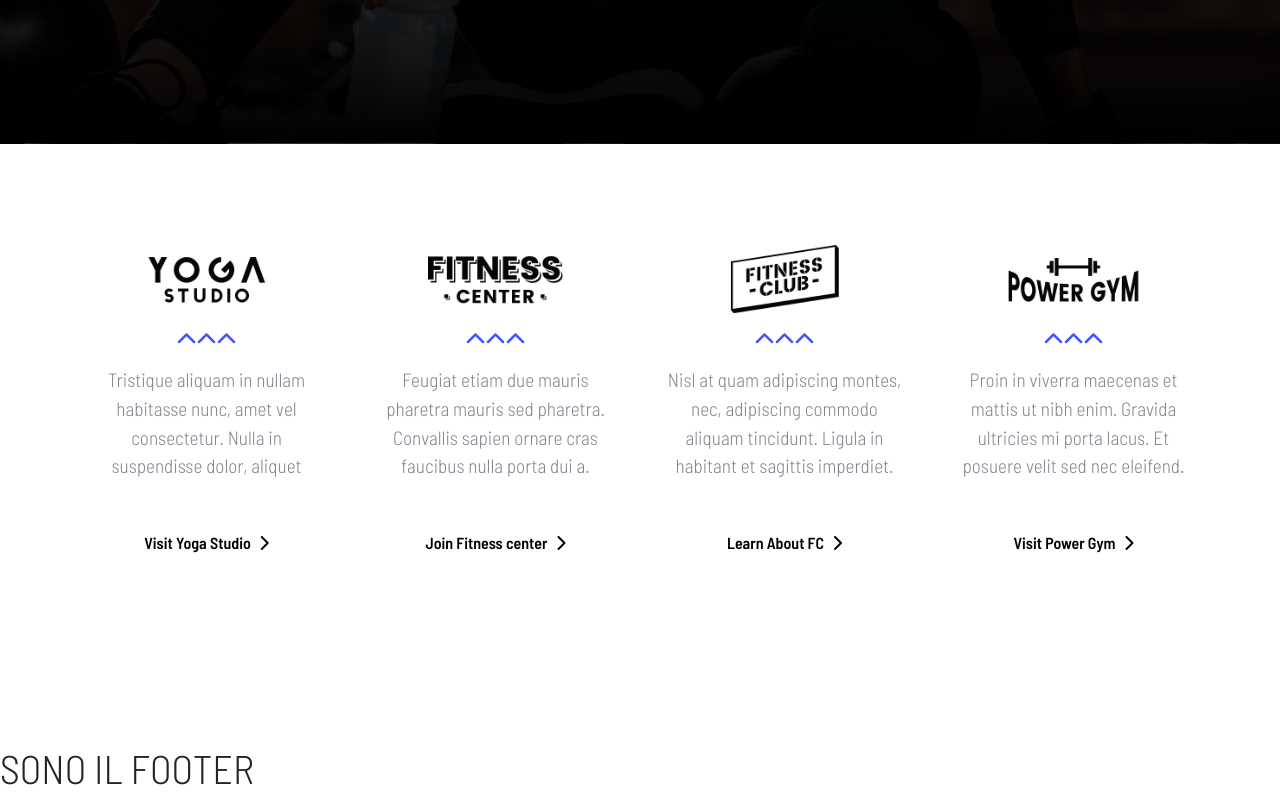
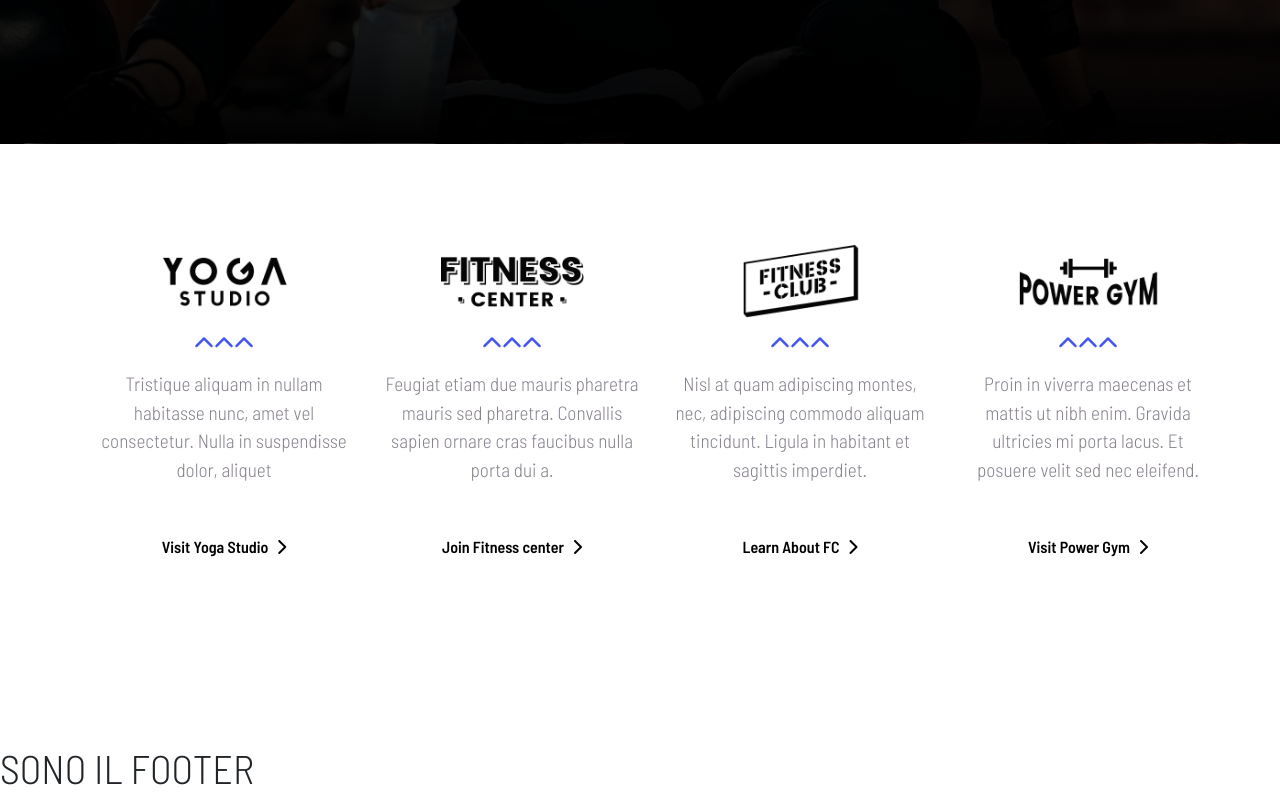
Before and after one commit to emilianogastaldo/proj-html-vuejs, a Vue app: page / in a window 1280 px wide. Shown: the part 798-1598 px from the top of the page. Built offline with nearby package versions, Linux system fonts and the light colour scheme.

Commit message:
fixed sponsor section

```diff
--- a/src/components/main/SponsorCard.vue
+++ b/src/components/main/SponsorCard.vue
@@ -9,7 +9,7 @@ export default {
         link: String
     },
     computed: {
-        ImagePath() {
+        imagePath() {
             const path = new URL(`../../assets/images/${this.img}`, import.meta.url);
             return path.href;
         }
@@ -19,7 +19,7 @@ export default {
 <template>
     <div class="card" style="width: 18rem;">
         <a :href="url">
-            <img :src="ImagePath" class="card-img-top" :alt="link">
+            <img :src="imagePath" class="card-img-top" :alt="link">
             <div class="card-body">
                 <h5 class="card-title d-flex justify-content-center"><i class="fa-solid fa-chevron-up"></i><i
                         class="fa-solid fa-chevron-up"></i><i class="fa-solid fa-chevron-up"></i></h5>
--- a/src/components/main/SponsorLinks.vue
+++ b/src/components/main/SponsorLinks.vue
@@ -15,7 +15,11 @@ export default {
 <template>
     <section id="sponsor" class="container">
         <div class="card-container d-flex justify-content-center align-items-center column-gap-3 text-center">
-            <SponsorCard v-for="sponsor in sponsors" :key="sponsor.id" v-bind="sponsor" />
+            <ul>
+                <li v-for="sponsor in sponsors" :key="sponsor.id">
+                    <SponsorCard v-bind="sponsor" />
+                </li>
+            </ul>
         </div>
     </section>
 </template>
@@ -25,4 +29,9 @@ export default {
     min-height: 600px;
     padding: 100px 0 100px 0;
 }
+
+ul {
+    list-style-type: none;
+    display: flex;
+}
 </style>
```
